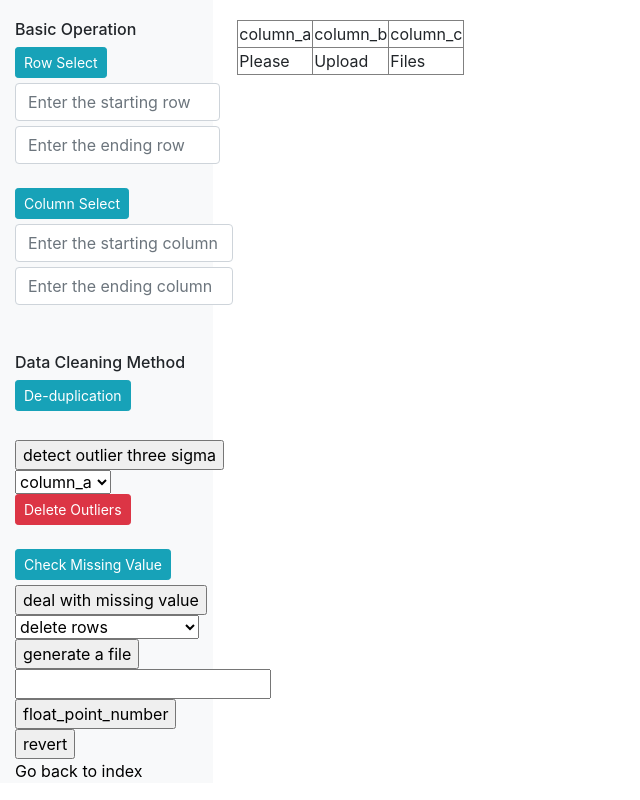
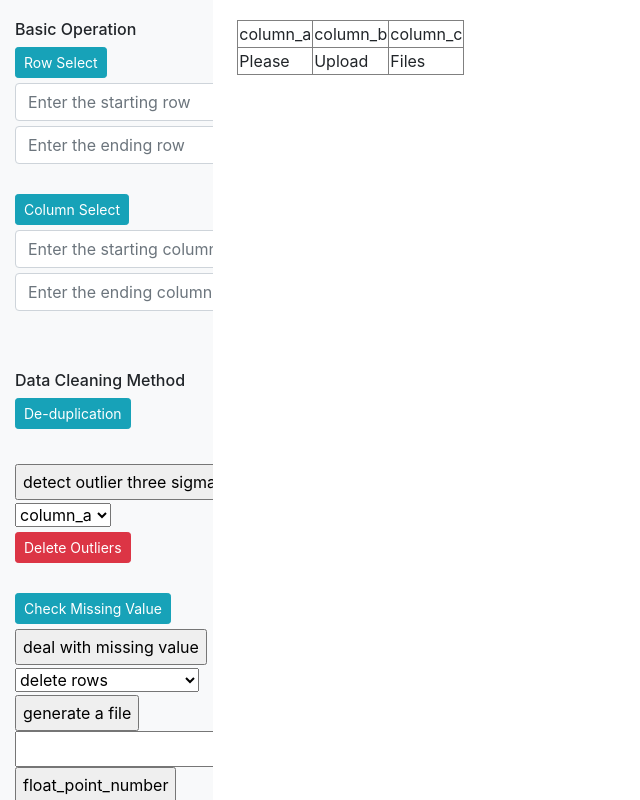
Before and after one commit to LittleS-zh/FYP_DataCleaningSoftware, a Django app: page /revert/ in a window 1280 px wide. Shown: the whole page, without its empty margins (0-640 px from the left). Run offline with Django 3.2, Linux system fonts and the light colour scheme; some libraries are stand-ins or nearby versions.

Commit message:
UI change in data cleaning

```diff
--- a/templates/dataCleaningOperation.html
+++ b/templates/dataCleaningOperation.html
@@ -7,11 +7,22 @@
     <meta charset="UTF-8">
     <title>首页</title>
 </head>
+<style type="text/css">
+    #box {
+        height: 100%;
+        overflow-x: hidden;
+        overflow-y: scroll;
+        line-height: 30px;
+    }
+    #box::-webkit-scrollbar {
+        display: none;
+    }
+</style>
 <body>
 
 <div class="container-fluid">
     <div class="row">
-        <nav class="col-md-2 d-none d-md-block bg-light sidebar" style="position: fixed">
+        <nav class="col-md-2 d-none d-md-block bg-light sidebar" style="position: fixed" id="box">
             <div class="sidebar-sticky">
                 <ul class="nav flex-column">
                     <h6 style="text-align: left; margin-top: 20px;">
```
